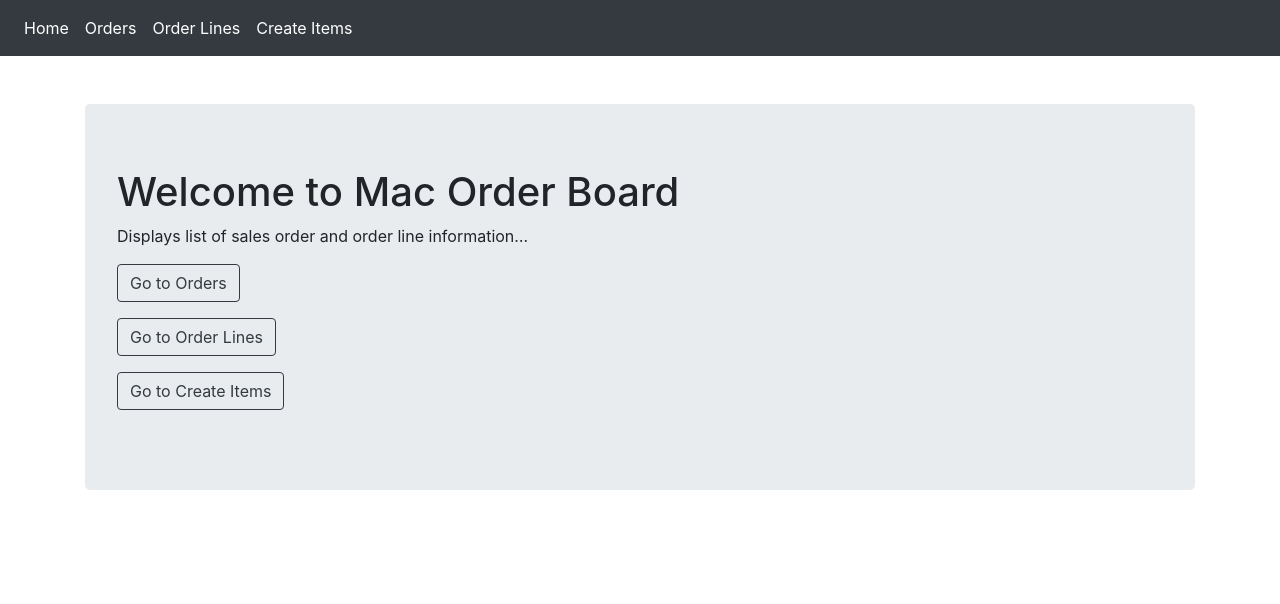
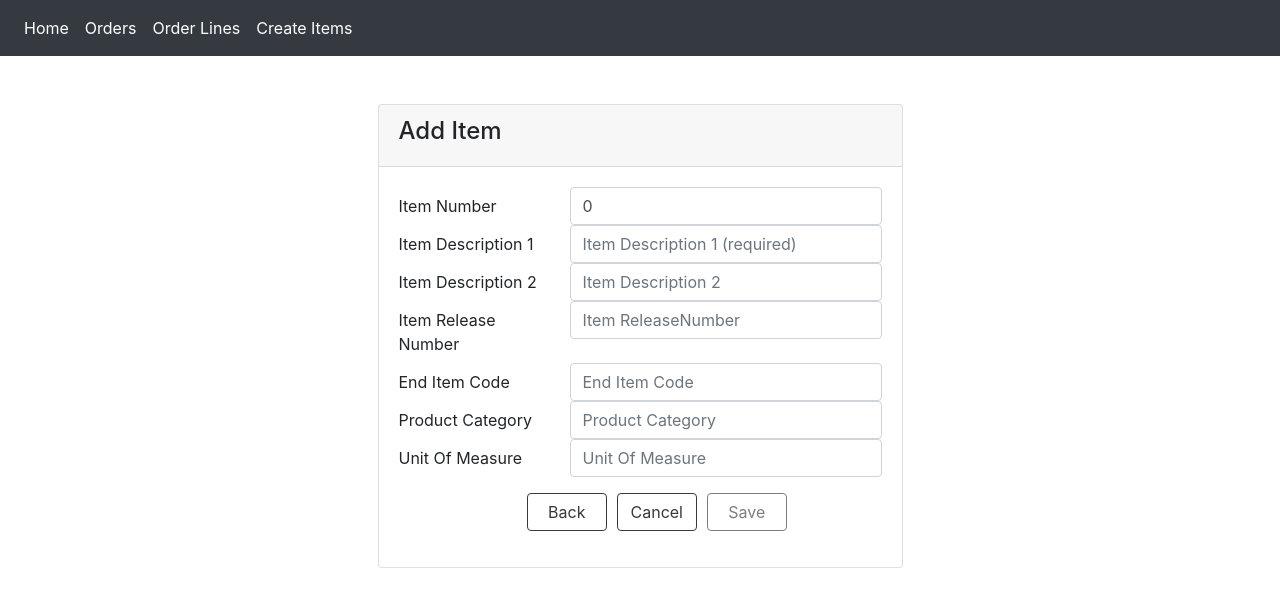
Before and after one commit to sKolitha/Mac-Order-Board, an Angular app: page /item/0 in a window 1280 px wide. Before the commit this address led to /welcome. Shown: the top 604 px of the page. Built offline with nearby package versions, Linux system fonts and the light colour scheme.

Commit message:
item form updates

```diff
--- a/src/app/app.component.html
+++ b/src/app/app.component.html
@@ -4,7 +4,7 @@
       <a [routerLink] = "['/welcome']" class="nav-item nav-link active" >Home</a>
       <a [routerLink] = "['/orders']" class="nav-item nav-link active" >Orders</a>
       <a [routerLink] = "['/orderlines']" class="nav-item nav-link active">Order Lines</a>
-      <a [routerLink] = "['/items']" class="nav-item nav-link active">Create Items</a>
+      <a [routerLink] = "['/item','0']" class="nav-item nav-link active">Create Items</a>
     </div>
   </div>
 </nav>
--- a/src/app/home/welcome.component.html
+++ b/src/app/home/welcome.component.html
@@ -3,5 +3,5 @@
   <p>Displays list of sales order and order line information…</p>
   <p><a [routerLink] = "['/orders']" class="btn btn-outline-dark">Go to Orders</a></p>
   <p><a [routerLink] = "['/orderlines']" class="btn btn-outline-dark">Go to Order Lines</a></p>
-  <p><a [routerLink] = "['/items']" class="btn btn-outline-dark">Go to Create Items</a></p>
+  <p><a [routerLink] = "['/item','0']" class="btn btn-outline-dark">Go to Create Items</a></p>
 </div>
--- a/src/app/items/item-master.component.html
+++ b/src/app/items/item-master.component.html
@@ -4,10 +4,10 @@
             <!-- form user info -->
             <div class="card">
                 <div class="card-header">
-                    <h4 class="mb-0">Maintain Items</h4>
+                    <h4>{{pageTitle}}</h4>
                 </div>
                 <div class="card-body">
-                    <form class="form" role="form"
+                    <form class="form inline"
                     novalidate
                     (ngSubmit)="saveData()"
                     [formGroup]="itemForm" autocomplete="off">
@@ -20,7 +20,6 @@
                                         type="text"
                                         placeholder="Item Number (required)"
                                         formControlName="itemNumber" />
-
                                     <span class="help-block" *ngIf="(itemForm.get('itemNumber').touched || itemForm.get('itemNumber').dirty) && !itemForm.get('itemNumber').valid">
                                         <span  *ngIf="itemForm.get('itemNumber').errors?.required">
                                             "Please enter the item number."
@@ -87,20 +86,35 @@
                             <div class="form-group row">
                                     <label class="col-md-3 col-form-label form-control-label"></label>
                                     <div class="col-md-9">
-                                        <input type="reset" class="btn btn-outline-dark btn-sm" value="Cancel">
-                                        <input type="submit" class="btn btn-outline-dark btn-sm"
-                                        value="Save" > <!-- [disabled]="!itemForm.valid" -->
+                                        <span>
+                                            <button class='btn btn-outline-dark btn-md '
+                                            (click)='onBack()'style="width:80px;margin-right:10px"> Back
+                                            </button>
+                                           <!--  <input type="button" class="btn btn-outline-dark btn-md"
+                                            value="Back" style="width:80px;margin-right:10px" (click)="onBack()" > -->
+                                        </span>
+                                        <span>
+                                            <input type="reset" class="btn btn-outline-dark btn-md" value="Cancel" style="width:80px;margin-right:10px">
+                                        </span>
+                                        <span>
+                                            <input type="submit" class="btn btn-outline-dark btn-md" value="Save" style="width:80px;margin-right:10px" [disabled]="!itemForm.valid">
+                                        </span>
+
                                     </div>
                             </div>
                         </fieldset>
                     </form>
                 </div>
             </div>
-            <br> Dirty:{{itemForm.dirty}}
+           <!--  <br> Dirty:{{itemForm.dirty}}
             <br> Toched:{{itemForm.touched}}
             <br> Valid:{{itemForm.valid}}
-            <br> Value:{{itemForm.value | json}}
+            <br> Value:{{itemForm.value | json}} -->
             <!-- /form user info -->
         </div>
+        <div class="alert alert-danger" role="alert" *ngIf='errors'>
+            <strong>Error!</strong> {{errors}}
+        </div>
     </div>
+
 </div>
--- a/src/app/items/item-master.component.ts
+++ b/src/app/items/item-master.component.ts
@@ -2,9 +2,12 @@ import { Component, OnInit } from '@angular/core';
 import { IItem, Item } from './item';
 import { FormGroup, FormBuilder, Validators } from '@angular/forms';
 import { ItemService } from './item.service';
+import { debounceTime } from '../../../node_modules/rxjs/operators';
+import { ActivatedRoute, Router } from '../../../node_modules/@angular/router';
+import { DISABLED } from '../../../node_modules/@angular/forms/src/model';
 
 @Component({
-  selector: 'app-item-master',
+  //selector: 'app-item-master',
   templateUrl: './item-master.component.html',
   styleUrls: ['./item-master.component.css']
 })
@@ -14,39 +17,58 @@ export class ItemMasterComponent implements OnInit {
   itemForm:FormGroup;
   formError:FormGroup;
   errors:string;
+  pageTitle:string="Add/Edit Item";
 
   constructor(private formBuilder:FormBuilder,
-    private itemService:ItemService) { }
+    private itemService:ItemService,private route: ActivatedRoute,private router:Router) { }
 
-  saveData():void{
-
-    this.findItemNumber("001");
-    // stop here if form is invalid
-    if (this.itemForm.invalid) {
-        return;
+  initItem():IItem{
+      return {
+        ItemNumber: null,
+        ItemDescription1:null,
+        ItemDescription2:null,
+        ItemReleaseNumber:null,
+        EndItemCode:null,
+        ProductCategory:null,
+        UnitOfMeasure:null,
+        IsActive:false
+      }
   }
 
-    alert('SUCCESS!! :-)')
-  }
   getItemData(itemnumber:string):void {
     this.itemService.getItemAsync(itemnumber).subscribe(
-      (t:IItem)=>this.item=t,
+     (t)=>this.onItemDisplay(t),
      (error:any)=>this.errors=<any>error
    );
   }
 
-  initForm():void{
-
+  saveData():void{
+    if (this.itemForm.invalid) {
+        return;
+    }
+    alert('SUCCESS!! :-)');
+    this.onBack();
   }
 
-  findItemNumber(strnumber:string):void{
-    //let strnumber:string="001";
-    this.getItemData(strnumber);
-
-    if (!this.itemForm){
-      this.itemForm.reset();
+  initializeForm(){
+    this.itemForm.patchValue({
+      itemDescription1:"",
+      itemDescription2:"",
+      itemReleaseNumber:"",
+      endItemCode:"",
+      productCategory:"",
+      unitOfMeasure:""
+    });
   }
 
+  onItemNumberChange(strnumber:string):void{
+    this.initializeForm();
+    this.getItemData(strnumber);
+  }
+
+  onItemDisplay(item:IItem):void{
+    this.item=item;
+    if (this.item){
       this.itemForm.patchValue({
         itemnumber:this.item.ItemNumber,
         itemDescription1:this.item.ItemDescription1,
@@ -56,11 +78,16 @@ export class ItemMasterComponent implements OnInit {
         productCategory:this.item.ProductCategory,
         unitOfMeasure:this.item.UnitOfMeasure
       });
+    }
 
   }
+
   ngOnInit() {
+
+    let id=this.route.snapshot.paramMap.get('Id');
+
     this.itemForm= this.formBuilder.group({
-      itemNumber:["",Validators.required],
+      itemNumber:[id,Validators.required],
       itemDescription1:["",Validators.required],
       itemDescription2:"",
       itemReleaseNumber:"",
@@ -68,8 +95,33 @@ export class ItemMasterComponent implements OnInit {
       productCategory:"",
       unitOfMeasure:""
     })
-    this.formError=this.itemForm;
+
+  // (blur)="onItemNumberChange(itemForm.get('itemNumber')?.value)"
+
+      //this.onItemNumberChange(id.toString());
+
+      if (this.itemForm.get('itemNumber').value!=="0"){
+        this.itemForm.get('itemNumber').disable();
+        this.pageTitle="Edit Item";
       }
+      else{
+        this.itemForm.get('itemNumber').enable();
+        this.pageTitle="Add Item";
+      }
+
+      this.itemForm.get('itemNumber').valueChanges.
+      pipe(debounceTime(500)).subscribe(value=>this.onItemNumberChange(value));
+    //this.formError=this.itemForm;
+  }
+  onBack(){
+    this.router.navigate(['/orderlines']);
+  }
+  /*ngOnInit(){
+     if (this.itemForm){
+      this.itemForm.reset();
+    }
+  }*/
+
 
 
 
--- a/src/app/items/item.module.ts
+++ b/src/app/items/item.module.ts
@@ -9,7 +9,7 @@ import { ItemMasterGuard } from './item-master.guard';
 @NgModule({
   imports: [
     RouterModule.forChild([
-      {path:'items',
+      {path:'item/:Id',
       canDeactivate:[ItemMasterGuard],
       component:ItemMasterComponent }
     ]),
@@ -20,6 +20,7 @@ import { ItemMasterGuard } from './item-master.guard';
   declarations: [
     ItemMasterComponent
   ],
+  exports:[ItemMasterComponent,ReactiveFormsModule],
   providers:[ItemMasterGuard]
 })
 export class ItemModule { }
--- a/src/app/items/item.service.ts
+++ b/src/app/items/item.service.ts
@@ -1,11 +1,10 @@
 import { Injectable } from '@angular/core';
-
 import { IItem } from './item';
-import { Observable, observable } from '../../../node_modules/rxjs';
+import { Observable } from '../../../node_modules/rxjs';
 import { HttpClient } from '../../../node_modules/@angular/common/http';
 import { catchError, map } from '../../../node_modules/rxjs/operators';
 import { ErrorService } from '../error/error.service';
-import { ObserveOnOperator } from '../../../node_modules/rxjs/internal/operators/observeOn';
+
 
 @Injectable({
   providedIn: 'root'
@@ -13,41 +12,22 @@ import { ObserveOnOperator } from '../../../node_modules/rxjs/internal/operators
 export class ItemService {
   private itemJsonUrl='api/orders/itemdata.json';
 
-  constructor(private http:HttpClient,
-  private errorService:ErrorService){ }
+  constructor(private http:HttpClient, private errorService:ErrorService){ }
 
   getItemAsync(number:string):Observable<IItem>{
-
-    if (number===""){
-      return Observable.create((observer:any)=>{
-        observer.next(this.initItem());
-        observer.complete();
-        });
-    }
-    else{
       return this.http.get<IItem[]>(this.itemJsonUrl).pipe(
       map(data=>data.find(x=>x.ItemNumber.toLocaleLowerCase()==number.toLocaleLowerCase())),
       catchError(this.errorService.errorHandler)
       );
-    }
+  }
 
-  }
+
+
 
  /*  private extraxtData(response:Response){
     let data=response.json();
     return data || {};
   } */
 
-  initItem():IItem{
-    return {
-      ItemNumber:null,
-      ItemDescription1:null,
-      ItemDescription2:null,
-      ItemReleaseNumber:null,
-      EndItemCode:null,
-      ProductCategory:null,
-      UnitOfMeasure:null,
-      IsActive:false
-    }
-  }
+
 }
--- a/src/app/orderlines/orderline-detail/orderline-detail.component.html
+++ b/src/app/orderlines/orderline-detail/orderline-detail.component.html
@@ -181,8 +181,7 @@
     </div>
     <div class='card-footer '>
         <button class='btn btn-outline-dark btn-sm  float-right'
-        (click)='onBack()'
-        style='width:80px'>
+        (click)='onBack()' style='width:80px'>
         <i class='fa fa-chevron-left'></i> Back
         </button>
   </div>
--- a/src/app/orderlines/orderline-list/orderline-list.component.html
+++ b/src/app/orderlines/orderline-list/orderline-list.component.html
@@ -39,7 +39,8 @@
               <td>{{line.OrderType| uppercase}}</td>
               <td>{{line.LineNumber}}</td>
               <td>{{line.LineSequenceNumber}}</td>
-              <td>{{line.ItemNumber}}</td>
+              <td>
+                    <a [routerLink]="['/item',line.ItemNumber]">{{line.ItemNumber}}</a></td>
               <td>{{line.CustomerNumber| uppercase}}</td>
               <td>{{line.CustomerName| uppercase}}</td>
               <td>{{line.PromiseDate| date: 'dd/MM/yyyy'}}</td>
--- a/src/index.html
+++ b/src/index.html
@@ -9,6 +9,7 @@
   <link rel="icon" type="image/x-icon" href="favicon.ico">
 </head>
 <body>
+
   <app-root></app-root>
 </body>
 </html>
```
Also changed, not shown: src/api/orders/itemdata.json (+6 -6 lines). Lines whose indentation alone changed are shown as unchanged.
